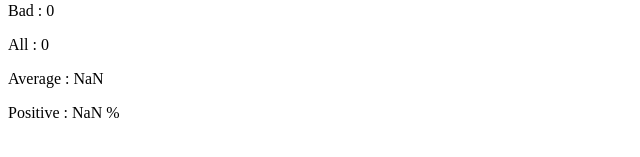
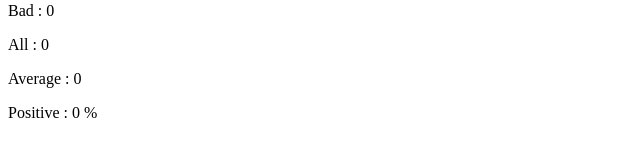
Before and after one commit to nimbly-dev/fso-part01, a React (Vite) app in the folder unicafe/: page / in a window 1280 px wide. Shown: the part 205-362 px from the top of the page, without its empty margins (0-640 px from the left). Built offline with nearby package versions, Linux system fonts and the light colour scheme.

Commit message:
1.8: unicafe step3

```diff
--- a/unicafe/src/App.jsx
+++ b/unicafe/src/App.jsx
@@ -1,7 +1,7 @@
  /* eslint-disable no-unused-vars */
 import { useState } from 'react'
 import Button from './components/Button'
-import Stat from './components/Stat'
+import Statistics from './components/Statistics'
 
 function App() {
 
@@ -27,11 +27,17 @@ function App() {
   }
 
   const getAverage = ()=>{
-    return (good - bad)/(good + neutral +bad)
+    if(!good || !neutral || !bad)
+      return 0
+    else
+      return (good - bad)/(good + neutral +bad)
   }
 
   const getPositiveFeedback = ()=>{
-    return (good / (good + neutral + bad)) * 100
+    if(!good || !neutral || !bad)
+      return 0
+    else
+      return (good / (good + neutral + bad)) * 100
   }
 
   return (
@@ -43,12 +49,12 @@ function App() {
       <Button label={'Bad'} handleClick={handleBadClick}/>
       <br/>
       <p><b>Statistics</b></p>
-      <Stat count={good} label={'Good'}/>
-      <Stat count={neutral} label={'Neutral'}/>
-      <Stat count={bad} label={'Bad'}/>
-      <Stat count={getTotal()} label={('All')}/>
-      <Stat count={getAverage()} label={'Average'}/>
-      <Stat count={getPositiveFeedback()} label={'Positive'} appendToEndOfLine={'%'}/>
+      <Statistics count={good} label={'Good'}/>
+      <Statistics count={neutral} label={'Neutral'}/>
+      <Statistics count={bad} label={'Bad'}/>
+      <Statistics count={getTotal()} label={('All')}/>
+      <Statistics count={getAverage()} label={'Average'}/>
+      <Statistics count={getPositiveFeedback()} label={'Positive'} appendToEndOfLine={'%'}/>
     </>
   )
 }
--- a/unicafe/src/components/Stat.jsx
+++ b/unicafe/src/components/Statistics.jsx
@@ -1,7 +1,7 @@
 /* eslint-disable react/prop-types */
 
 
-const Stat = ({label,count, appendToEndOfLine})=>{
+const Statistics = ({label,count, appendToEndOfLine})=>{
     if(appendToEndOfLine)
         return(
             <>
@@ -16,4 +16,4 @@ const Stat = ({label,count, appendToEndOfLine})=>{
         )
 }
 
-export default Stat;
+export default Statistics;
```
